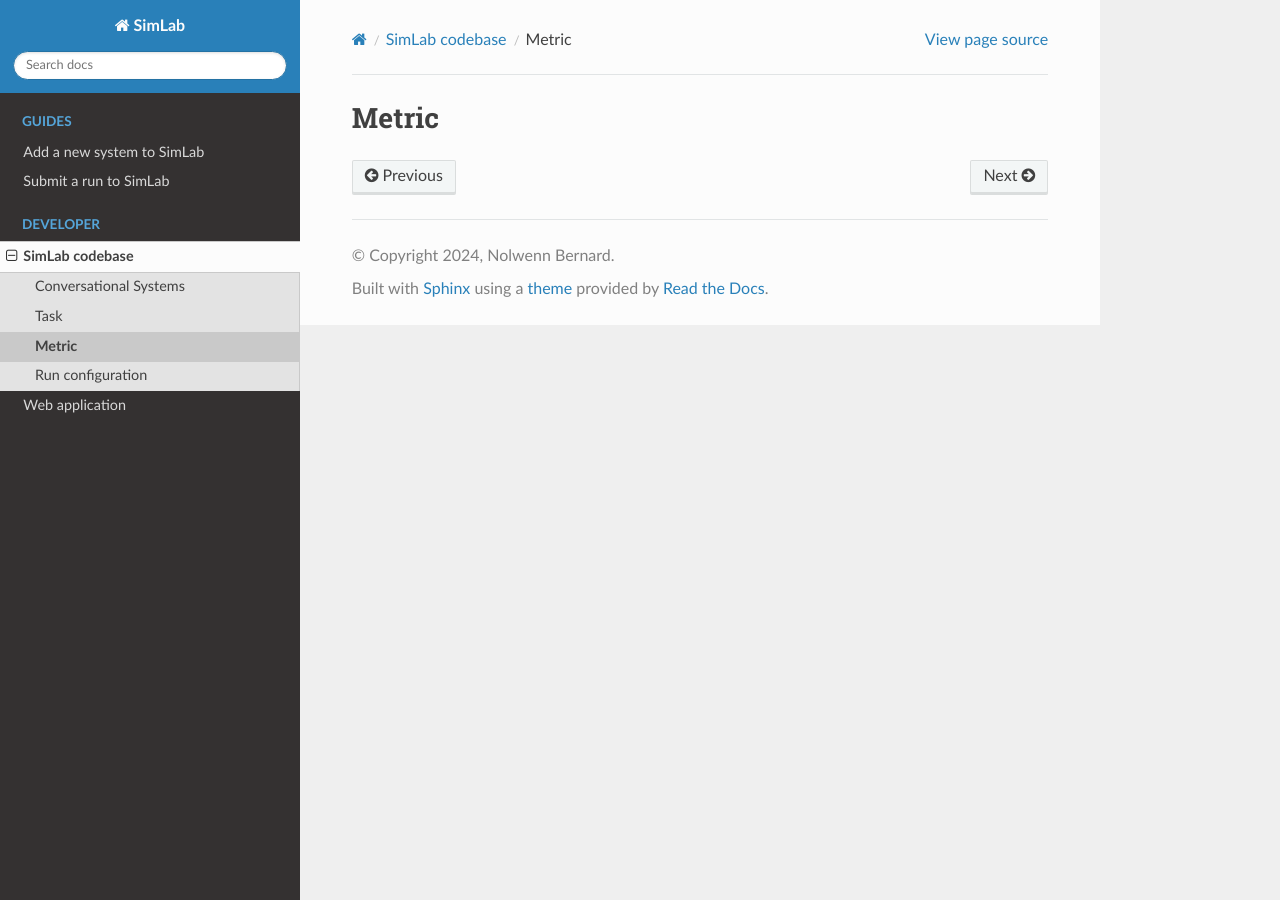
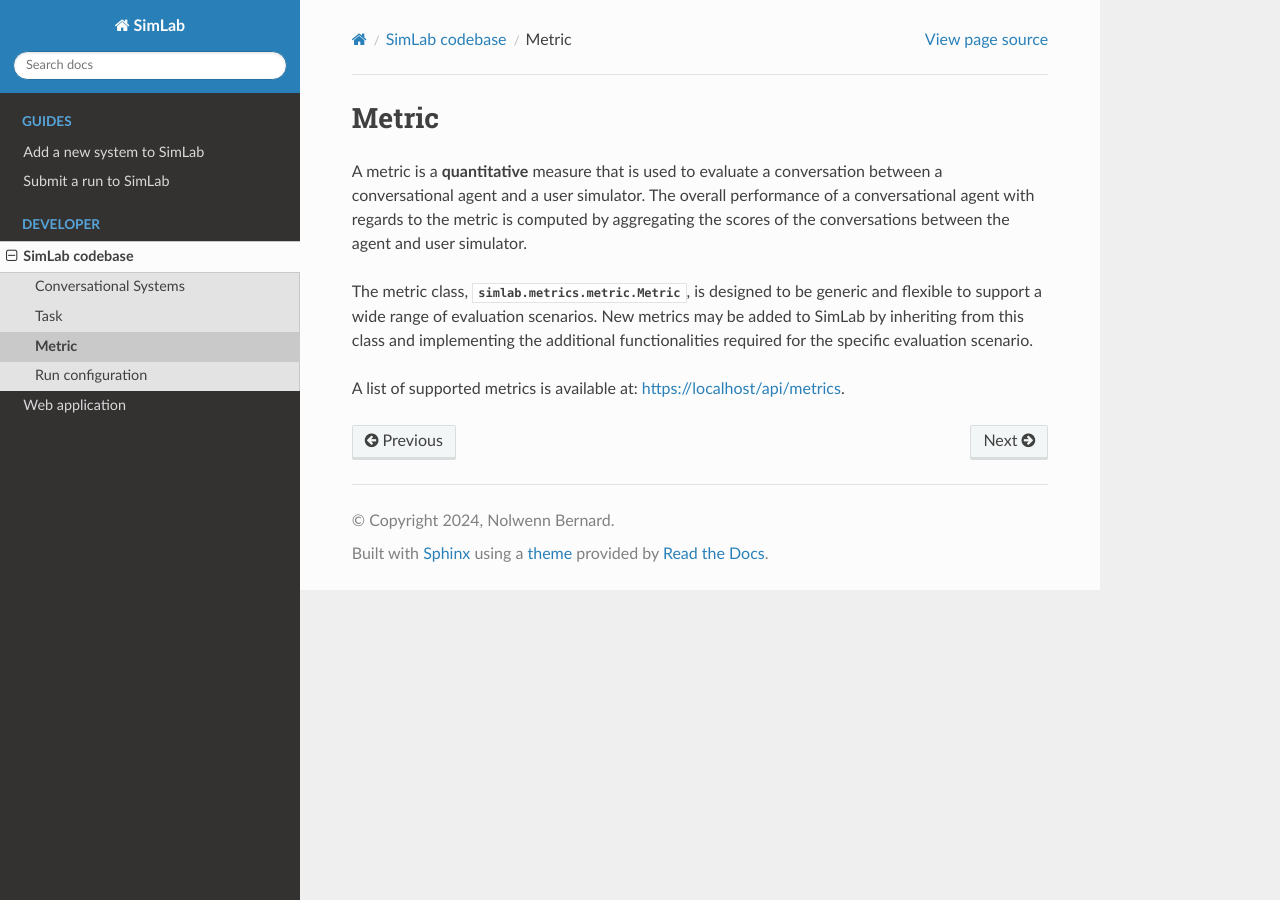
Before and after one commit to iai-group/simlab, a Sphinx documentation site: the page built from docs/source/simlab/metric.rst, in a window 1280 px wide. Built offline with Sphinx 7.4.7 and the Read the Docs theme 3.1.0, drawn with Linux system fonts in a browser that asks for light colours.

Commit message:
Add metric page

```diff
--- a/docs/source/simlab/metric.rst
+++ b/docs/source/simlab/metric.rst
@@ -1,4 +1,9 @@
 Metric
 ======
 
-.. TODO: Add a description of the metric module. Add list of available metrics with their descriptions.
+A metric is a **quantitative** measure that is used to evaluate a conversation between a conversational agent and a user simulator. The overall performance of a conversational agent with regards to the metric is computed by aggregating the scores of the conversations between the agent and user simulator.
+
+The metric class, :py:class:`simlab.metrics.metric.Metric`, is designed to be generic and flexible to support a wide range of evaluation scenarios. New metrics may be added to SimLab by inheriting from this class and implementing the additional functionalities required for the specific evaluation scenario.
+
+.. TODO: Update link to production URL
+A list of supported metrics is available at: `<https://localhost/api/metrics>`_.
--- a/docs/source/simlab/task.rst
+++ b/docs/source/simlab/task.rst
@@ -9,4 +9,7 @@ A task represents the simulation-based evaluation of conversational agents, such
 - A list of metrics that are used to evaluate the performance of the agents on the task. See metric documentation for more information.
 - A list of information needs that are used to generate synthetic conversations for each agent to evaluate. See information need documentation for more information.
 
-The task class, :py:class:`simlab.tasks.task.Task`, is designed to be generic and flexible to support a wide range of evaluation scenarios. New tasks may be added to SimLab by inheriting from this class and implementing the additional functionality required for the specific evaluation scenario.
+The task class, :py:class:`simlab.tasks.task.Task`, is designed to be generic and flexible to support a wide range of evaluation scenarios. New tasks may be added to SimLab by inheriting from this class and implementing the additional functionalities required for the specific evaluation scenario.
+
+.. TODO: Update link to production URL
+A list of tasks that are currently supported by SimLab can be found at: `<https://localhost/api/tasks>`_.
```
